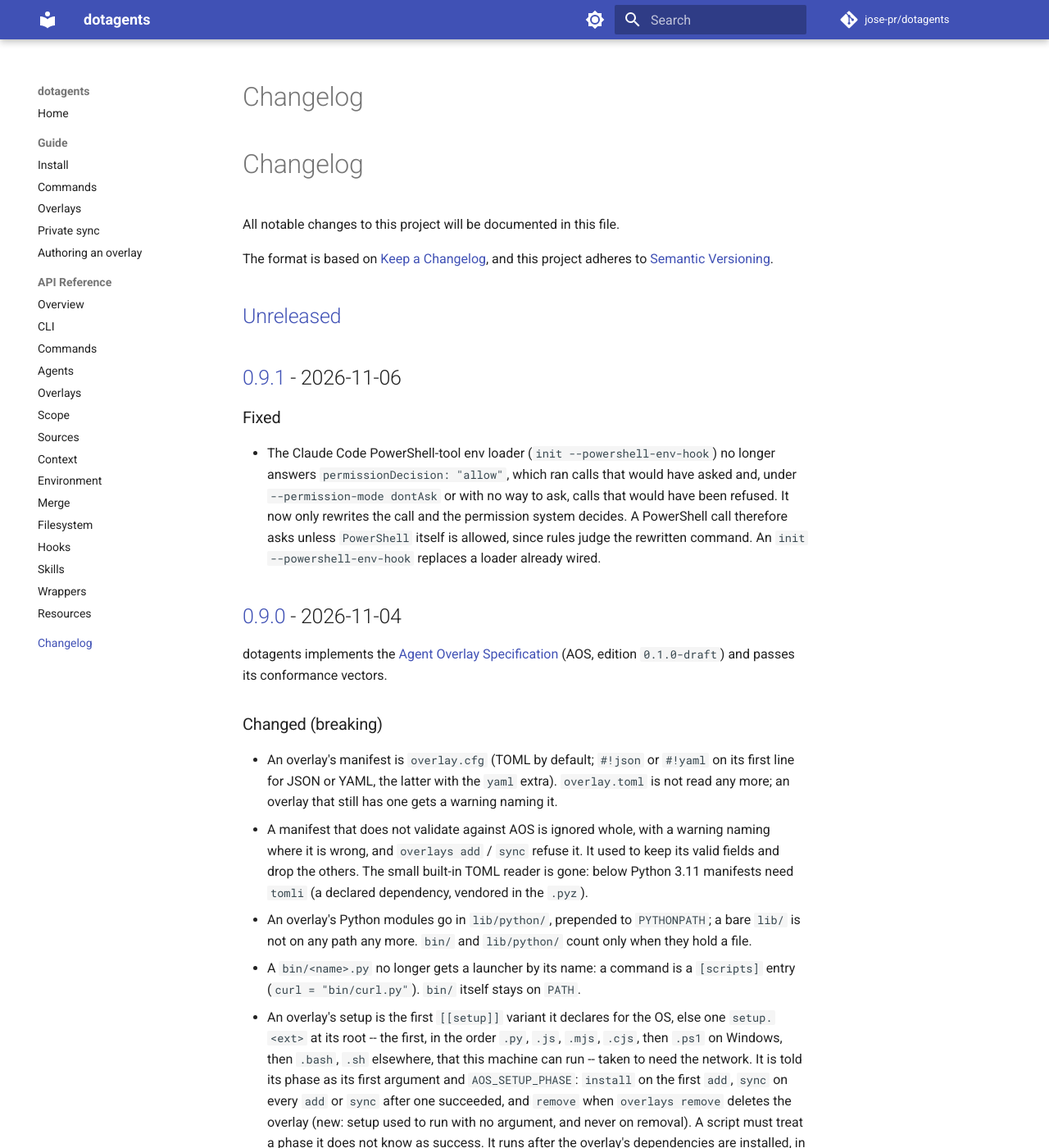
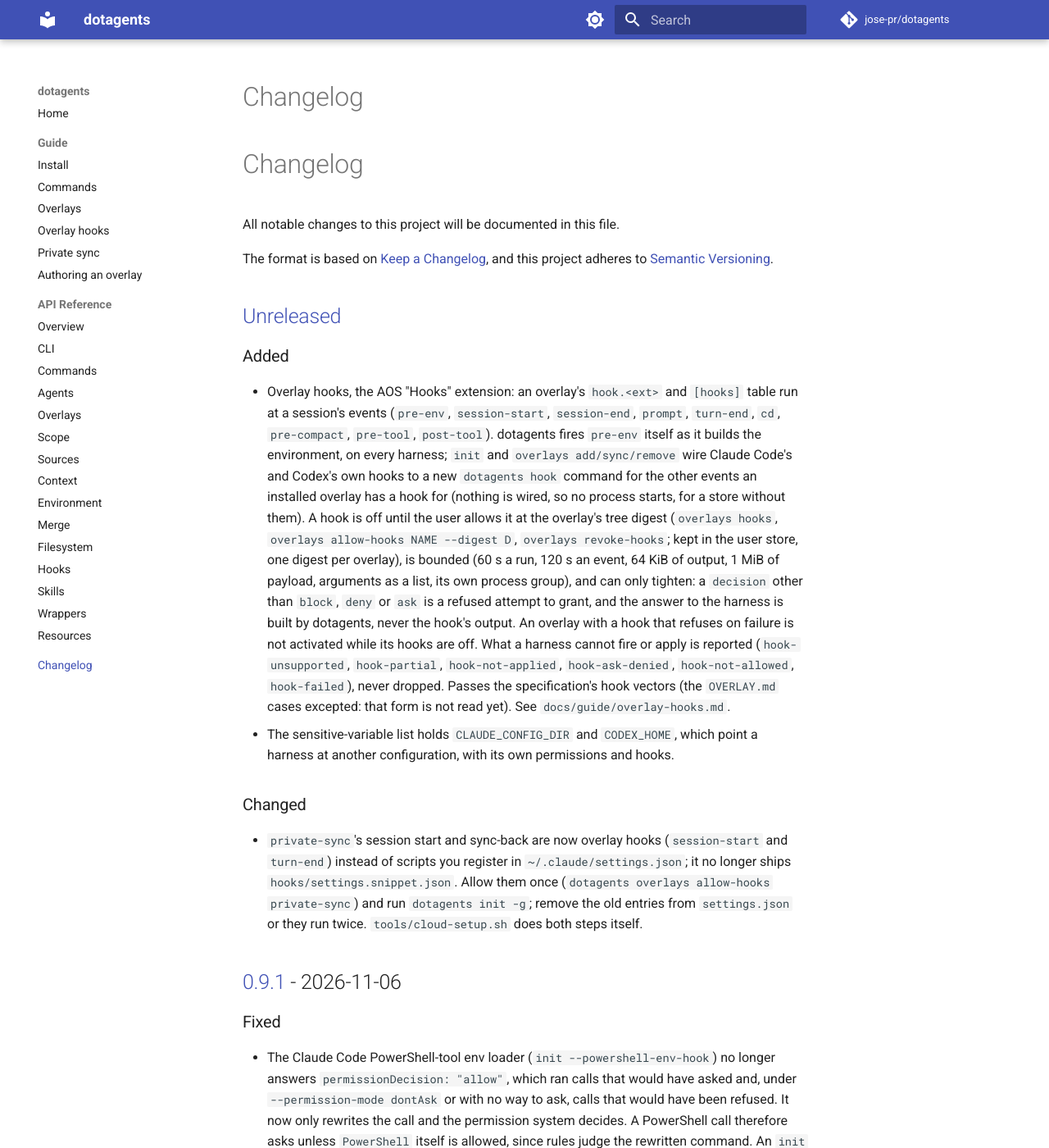
Before and after one commit to jose-pr/dotagents, an MkDocs documentation site: the page built from docs/changelog.md, in a window 1280 px wide and 1400 px high. Shown: the whole window at 82% size. Built offline with MkDocs 1.6.1 and Material for MkDocs 9.7.7, drawn with Linux system fonts in a browser that asks for light colours; comment, search, counter and statistics services are not loaded.

Commit message:
docs: overlay hooks guide, changelog, API header; cloud-setup allows and wires the private-sync hooks instead of merging a settings snippet

```diff
--- a/CHANGELOG.md
+++ b/CHANGELOG.md
@@ -6,6 +6,37 @@
 and this project adheres to [Semantic Versioning](https://semver.org/).
 
 ## [Unreleased]
+
+### Added
+
+- Overlay hooks, the AOS "Hooks" extension: an overlay's `hook.<ext>` and `[hooks]` table
+  run at a session's events (`pre-env`, `session-start`, `session-end`, `prompt`,
+  `turn-end`, `cd`, `pre-compact`, `pre-tool`, `post-tool`). dotagents fires `pre-env`
+  itself as it builds the environment, on every harness; `init` and
+  `overlays add/sync/remove` wire Claude Code's and Codex's own hooks to a new
+  `dotagents hook` command for the other events an installed overlay has a hook for (nothing
+  is wired, so no process starts, for a store without them). A hook is off until the user
+  allows it at the overlay's tree digest (`overlays hooks`, `overlays allow-hooks NAME
+  --digest D`, `overlays revoke-hooks`; kept in the user store, one digest per overlay), is
+  bounded (60 s a run, 120 s an event, 64 KiB of output, 1 MiB of payload, arguments as a
+  list, its own process group), and can only tighten: a `decision` other than
+  `block`, `deny` or `ask` is a refused attempt to grant, and the answer to the harness is
+  built by dotagents, never the hook's output. An overlay with a hook that refuses on failure
+  is not activated while its hooks are off. What a harness cannot fire or apply is reported
+  (`hook-unsupported`, `hook-partial`, `hook-not-applied`, `hook-ask-denied`,
+  `hook-not-allowed`, `hook-failed`), never dropped. Passes the specification's hook
+  vectors (the `OVERLAY.md` cases excepted: that form is not read yet). See
+  `docs/guide/overlay-hooks.md`.
+- The sensitive-variable list holds `CLAUDE_CONFIG_DIR` and `CODEX_HOME`, which point a
+  harness at another configuration, with its own permissions and hooks.
+
+### Changed
+
+- `private-sync`'s session start and sync-back are now overlay hooks (`session-start` and
+  `turn-end`) instead of scripts you register in `~/.claude/settings.json`; it no longer ships
+  `hooks/settings.snippet.json`. Allow them once (`dotagents overlays allow-hooks private-sync`)
+  and run `dotagents init -g`; remove the old entries from `settings.json` or they run twice.
+  `tools/cloud-setup.sh` does both steps itself.
 
 ## [0.9.1] - 2026-11-06
 
--- a/mkdocs.yml
+++ b/mkdocs.yml
@@ -32,6 +32,7 @@
       - Install: guide/install.md
       - Commands: guide/commands.md
       - Overlays: guide/overlays.md
+      - Overlay hooks: guide/overlay-hooks.md
       - Private sync: guide/private-sync.md
       - Authoring an overlay: guide/authoring.md
   - API Reference:
```
Also changed, not shown: docs/guide/commands.md (+2 -0 lines), docs/guide/overlay-hooks.md (added, +95 -0 lines), docs/guide/private-sync.md (+14 -6 lines), src/dotagents/AGENTS.md (+90 -4 lines), 1 other file.
